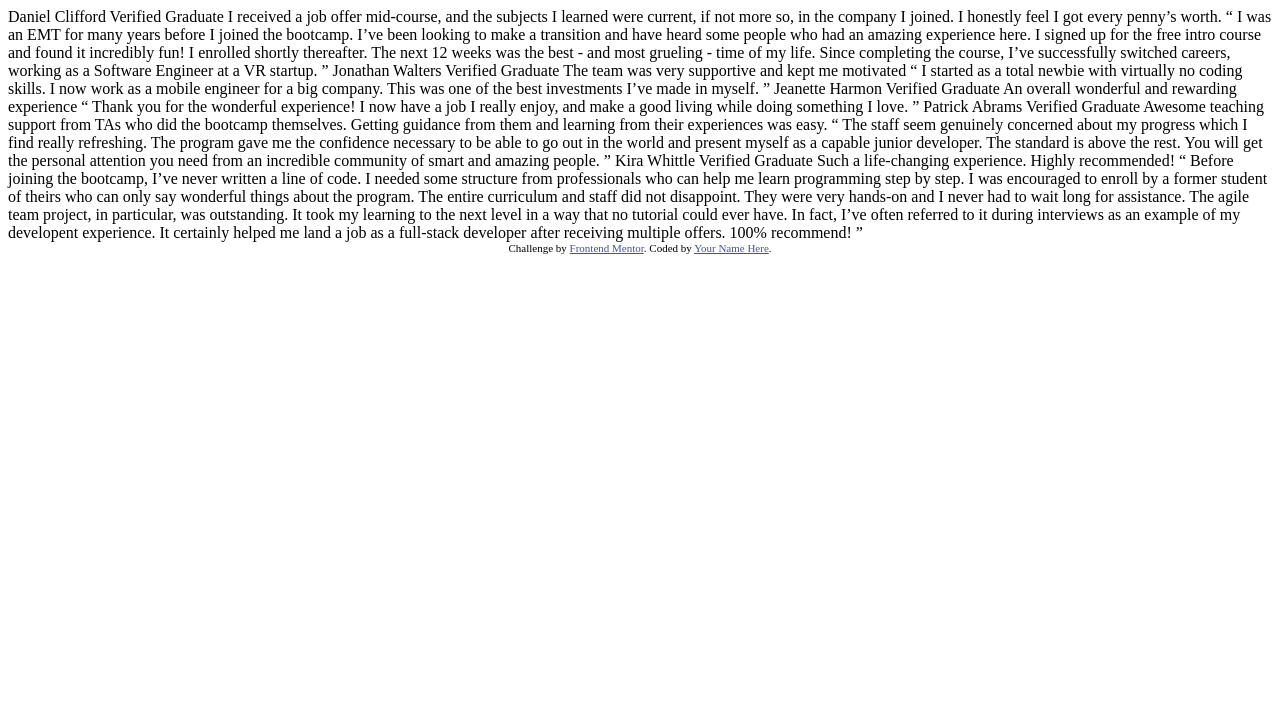
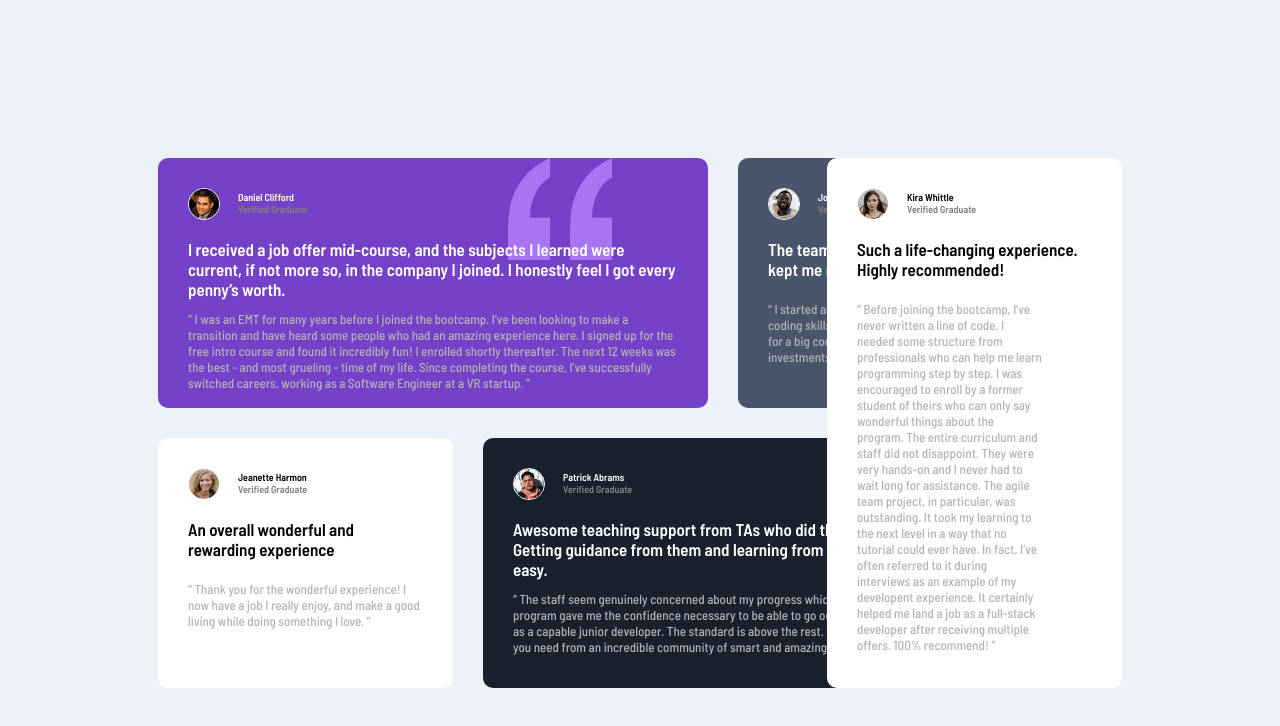
Before and after one commit to Deamon120/Testimonials-grid-section-challenge-hub, a plain HTML site: page index.html in a window 1280 px wide. Drawn offline with Linux system fonts and the light colour scheme.

Commit message:
first change files

```diff
--- a/index.html
+++ b/index.html
@@ -5,72 +5,94 @@
   <meta name="viewport" content="width=device-width, initial-scale=1.0"> <!-- displays site properly based on user's device -->
 
   <link rel="icon" type="image/png" sizes="32x32" href="./images/favicon-32x32.png">
+  <link rel="stylesheet" href="style.css">
+
+  <link rel="preconnect" href="https://fonts.googleapis.com">
+  <link rel="preconnect" href="https://fonts.gstatic.com" crossorigin>
+  <link href="https://fonts.googleapis.com/css2?family=Barlow+Semi+Condensed:wght@500;600&display=swap" rel="stylesheet">
 
   <title>Frontend Mentor | [Challenge Name Here]</title>
 
-  <!-- Feel free to remove these styles or customise in your own stylesheet 👍 -->
-  <style>
-    .attribution { font-size: 11px; text-align: center; }
-    .attribution a { color: hsl(228, 45%, 44%); }
-  </style>
+
 </head>
 <body>
-  Daniel Clifford
-  Verified Graduate
+  <div class="div1">
+    <div class="first">
+      <img src="images/image-daniel.jpg" alt="daniel">
+      <h2 class="h2-1">Daniel Clifford</h2>
+      <h3 class="h3-1">Verified Graduate</h3>
 
-  I received a job offer mid-course, and the subjects I learned were current, if not more so,
-  in the company I joined. I honestly feel I got every penny’s worth.
+      <h1 class="h1-1">I received a job offer mid-course, and the subjects I learned were current, if not more so,
+      in the company I joined. I honestly feel I got every penny’s worth.</h1>
 
-  “ I was an EMT for many years before I joined the bootcamp. I’ve been looking to make a
+      <p class="p1">“ I was an EMT for many years before I joined the bootcamp. I’ve been looking to make a
       transition and have heard some people who had an amazing experience here. I signed up
       for the free intro course and found it incredibly fun! I enrolled shortly thereafter.
       The next 12 weeks was the best - and most grueling - time of my life. Since completing
-  the course, I’ve successfully switched careers, working as a Software Engineer at a VR startup. ”
+      the course, I’ve successfully switched careers, working as a Software Engineer at a VR startup. ”</p>
+    </div>
+  </div>
 
-  Jonathan Walters
-  Verified Graduate
+  <div class="div2">
+    <div class="second">
+      <img src="images/image-jonathan.jpg" alt="jonathan">
+      <h2 class="h2-2">Jonathan Walters</h2>
+      <h3 class="h3-2">Verified Graduate</h3>
 
-  The team was very supportive and kept me motivated
+      <h1 class="h1-2">The team was very supportive and kept me motivated</h1>
 
-  “ I started as a total newbie with virtually no coding skills. I now work as a mobile engineer
-  for a big company. This was one of the best investments I’ve made in myself. ”
+      <p class="p2">“ I started as a total newbie with virtually no coding skills. I now work as a mobile engineer
+      for a big company. This was one of the best investments I’ve made in myself. ”</p>
+    </div>
+  </div>
 
-  Jeanette Harmon
-  Verified Graduate
+  <div class="div3">
+    <div class="third">
+      <img src="images/image-jeanette.jpg" alt="jeanette">
+      <h2 class="h2-3">Jeanette Harmon</h2>
+      <h3 class="h3-3">Verified Graduate</h3>
 
-  An overall wonderful and rewarding experience
+      <h1 class="h1-3">An overall wonderful and rewarding experience</h1>
 
-  “ Thank you for the wonderful experience! I now have a job I really enjoy, and make a good living
-  while doing something I love. ”
+      <p class="p3">“ Thank you for the wonderful experience! I now have a job I really enjoy, and make a good living
+      while doing something I love. ”</p>
+    </div>
+  </div>
 
-  Patrick Abrams
-  Verified Graduate
+  <div class="div4">
+    <div class="fourth">
+      <img src="images/image-patrick.jpg" alt="patrick">
+      <h2 class="h2-4">Patrick Abrams</h2>
+      <h3 class="h3-4">Verified Graduate</h3>
 
-  Awesome teaching support from TAs who did the bootcamp themselves. Getting guidance from them and
-  learning from their experiences was easy.
+      <h1 class="h1-4">Awesome teaching support from TAs who did the bootcamp themselves. Getting guidance from them and
+      learning from their experiences was easy.</h1>
 
-  “ The staff seem genuinely concerned about my progress which I find really refreshing. The program
+      <p class="p4">“ The staff seem genuinely concerned about my progress which I find really refreshing. The program
       gave me the confidence necessary to be able to go out in the world and present myself as a capable
       junior developer. The standard is above the rest. You will get the personal attention you need from
-  an incredible community of smart and amazing people. ”
+      an incredible community of smart and amazing people. ”</p>
+    </div>
+  </div>
 
-  Kira Whittle
-  Verified Graduate
+  <div class="div5">
+    <div class="fifth">
+      <img src="images/image-kira.jpg" alt="kira">
+      <h2 class="h2-5">Kira Whittle</h2>
+      <h3 class="h3-5">Verified Graduate</h3>
 
-  Such a life-changing experience. Highly recommended!
+      <h1 class="h1-5">Such a life-changing experience. Highly recommended!</h1>
 
-  “ Before joining the bootcamp, I’ve never written a line of code. I needed some structure from
+      <p class="p5">“ Before joining the bootcamp, I’ve never written a line of code. I needed some structure from
       professionals who can help me learn programming step by step. I was encouraged to enroll by a former
       student of theirs who can only say wonderful things about the program. The entire curriculum and staff
       did not disappoint. They were very hands-on and I never had to wait long for assistance. The agile team
       project, in particular, was outstanding. It took my learning to the next level in a way that no tutorial
       could ever have. In fact, I’ve often referred to it during interviews as an example of my developent
       experience. It certainly helped me land a job as a full-stack developer after receiving multiple offers.
-  100% recommend! ”
+      100% recommend! ”</p>
+    </div>
+  </div>
 
-  <div class="attribution">
-    Challenge by <a href="https://www.frontendmentor.io?ref=challenge" target="_blank">Frontend Mentor</a>.
-    Coded by <a href="#">Your Name Here</a>.
-  </div>
 </body>
 </html>
--- /dev/null
+++ b/style.css
@@ -0,0 +1,224 @@
+body {
+ background-color: hsl(210, 46%, 95%);
+ position: relative;
+}
+
+.div1 {
+position: absolute;
+width: 550px;
+height: 250px;
+background-color: hsl(263, 55%, 52%);
+background-image: url("images/bg-pattern-quotation.svg");
+background-repeat: no-repeat;
+background-position: 350px 0px;
+border-radius: 10px;
+top: 150px;
+left: 150px;
+
+
+}
+
+.div2 {
+position: absolute;
+width: 295px;
+height: 250px;
+background-color: hsl(217, 19%, 35%);
+border-radius: 10px;
+top: 150px;
+left: 730px;
+}
+
+.div3 {
+position: absolute;
+width: 295px;
+height: 250px;
+background-color: white;
+border-radius: 10px;
+top: 430px;
+left: 150px;
+}
+
+.div4 {
+position: absolute;
+width: 550px;
+height: 250px;
+background-color: hsl(219, 29%, 14%);
+border-radius: 10px;
+top: 430px;
+left: 475px;
+}
+
+.div5 {
+position: absolute;
+width: 295px;
+height: 530px;
+background-color: hsl(0, 0%, 100%);
+border-radius: 10px;
+top: 150px;
+right: 150px;
+}
+
+.first {
+  position: relative;
+}
+
+.second {
+  position: relative;
+}
+
+.third {
+  position: relative;
+}
+
+.fourth {
+  position: relative;
+}
+
+.fifth {
+  position: relative;
+}
+
+h1 {
+  position: absolute;
+  font-size: 17px;
+  font-family: 'Barlow Semi Condensed', sans-serif;
+  top: 70px;
+  left: 30px;
+  right: 30px;
+}
+
+h2 {
+  position: absolute;
+  font-family: 'Barlow Semi Condensed', sans-serif;
+  top: 25px;
+  left: 80px;
+  font-size: 10px;
+}
+
+h3 {
+  position: absolute;
+  font-family: 'Barlow Semi Condensed', sans-serif;
+  top: 35px;
+  left: 80px;
+  font-size: 10px;
+}
+
+p {
+  position: absolute;
+  font-family: 'Barlow Semi Condensed', sans-serif;
+  top: 130px;
+  left: 30px;
+  font-size: 13px;
+  right: 30px;
+}
+
+
+.h1-1 {
+  position: absolute;
+  color: hsl(0, 0%, 100%);
+}
+
+.h1-2 {
+  position: absolute;
+  color: hsl(0, 0%, 100%);
+}
+
+.h1-3 {
+  position: absolute;
+}
+
+.h1-4 {
+  position: absolute;
+  color: hsl(0, 0%, 100%);
+}
+
+.h1-5 {
+  position: absolute;
+}
+
+.h2-1 {
+  position: absolute;
+  color: hsl(0, 0%, 100%);
+}
+
+.h2-2 {
+  position: absolute;
+  color: hsl(0, 0%, 100%);
+}
+
+.h2-3 {
+  position: absolute;
+}
+
+.h2-4 {
+  position: absolute;
+  color: hsl(0, 0%, 100%);
+}
+
+.h2-5 {
+  position: absolute;
+}
+
+.h3-1 {
+  position: absolute;
+  color: hsl(0, 0%, 50%);
+}
+
+.h3-2 {
+  position: absolute;
+  color:  hsl(0, 0%, 50%);
+}
+
+.h3-3 {
+  position: absolute;
+  color: hsl(0, 0%, 50%);
+}
+
+.h3-4 {
+  position: absolute;
+  color: hsl(0, 0%, 50%);
+}
+
+.h3-5 {
+  position: absolute;
+  color: hsl(0, 0%, 50%);
+}
+
+.p1 {
+  position: absolute;
+  color: hsl(0, 0%, 70%);
+  top: 140px;
+}
+
+.p2 {
+  position: absolute;
+  color: hsl(0, 0%, 70%);
+}
+
+.p3 {
+  position: absolute;
+  color: hsl(0, 0%, 70%);
+}
+
+.p4 {
+  position: absolute;
+  color: hsl(0, 0%, 70%);
+  top: 140px;
+
+}
+
+.p5 {
+  position: absolute;
+  color: hsl(0, 0%, 70%);
+  right: 80px;
+}
+img {
+  position: absolute;
+  border-radius: 50%;
+  border: 1px solid white;
+  width: 30px;
+  height: 30px;
+  top: 30px;
+  left: 30px;
+
+}
```
Lines whose indentation alone changed are shown as unchanged.
